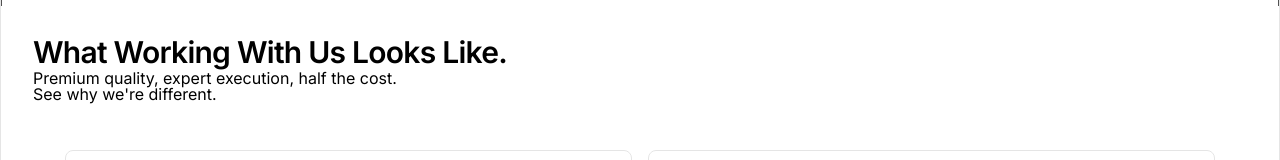
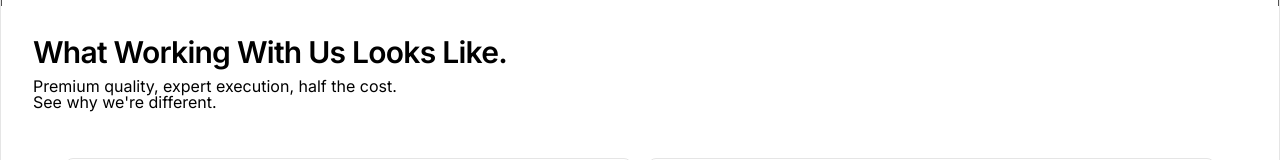
Before and after one commit to Helx-Studio/helxstudio.in, a Next.js app in the folder helxstudio/: page / in a window 1280 px wide. Shown: the part 2272-2432 px from the top of the page. Built offline with nearby package versions, Linux system fonts and the light colour scheme.

Commit message:
Update FeatureSection.tsx

```diff
--- a/helxstudio/components/Features/FeatureSection.tsx
+++ b/helxstudio/components/Features/FeatureSection.tsx
@@ -24,14 +24,14 @@ const FeatureSection = () => {
         <h1 className="text-3xl tracking-tight font-semibold font-Mistral">
           What Working With Us Looks Like.
         </h1>
-        <p className="leading-4 ">
+        <p className="leading-4 mt-2 ">
           Premium quality, expert execution, half the cost. <br /> See why we're
           different.
         </p>
       </div>
 
       {/* BentoLayout */}
-      <div className="w-full max-w-7xl mx-auto mt-12 px-4 sm:px-6 lg:px-8">
+      <div className="w-full max-w-7xl mx-auto mt-12 md:px-6  lg:px-8">
         <div className="grid grid-cols-1 md:grid-cols-2 lg:grid-cols-6 gap-4">
           {/*
            */}
```
